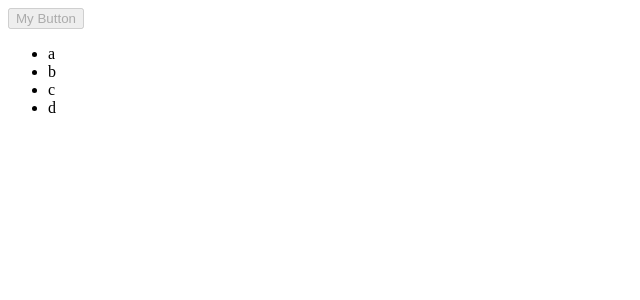
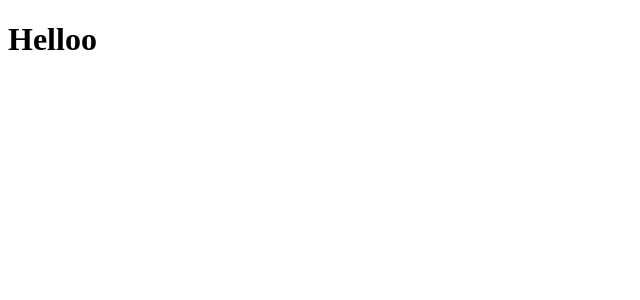
Before and after one commit to poojapatel004/application, a React (Vite) app: page / in a window 1280 px wide. Shown: the top 300 px of the page, without its empty margins (0-640 px from the left). Built offline with nearby package versions, Linux system fonts and the light colour scheme.

Commit message:
hookcomp1

```diff
--- /dev/null
+++ b/src/lec3112/hookcomp1.jsx
@@ -0,0 +1,6 @@
+import * as React from "react";
+function FunComp1() {
+    const [name] = React.useState("Helloo");
+    return <h1>{name}</h1>;
+}
+export default FunComp1;
--- a/src/main.jsx
+++ b/src/main.jsx
@@ -1,13 +1,9 @@
 import { StrictMode } from "react";
 import { createRoot } from "react-dom/client";
-// import Component1 from "./lec2412/component1";
-//import InputTest from "./lec2412/component3";
-import MyComponent from "./lec3112/combined";
+import FuncComp1 from "./lec3112/hookcomp1";
 
 createRoot(document.getElementById("root")).render(
   <StrictMode>
-    {/* <Component1 />  */}
-    {/* <InputTest /> */}
-    <MyComponent />
+    <FuncComp1 />
   </StrictMode>
 );
```
